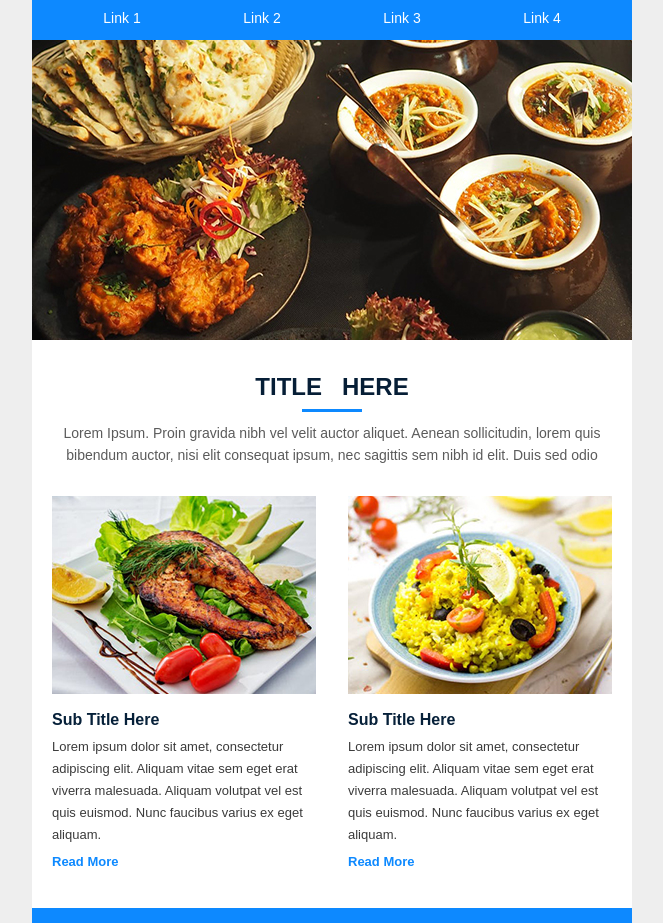
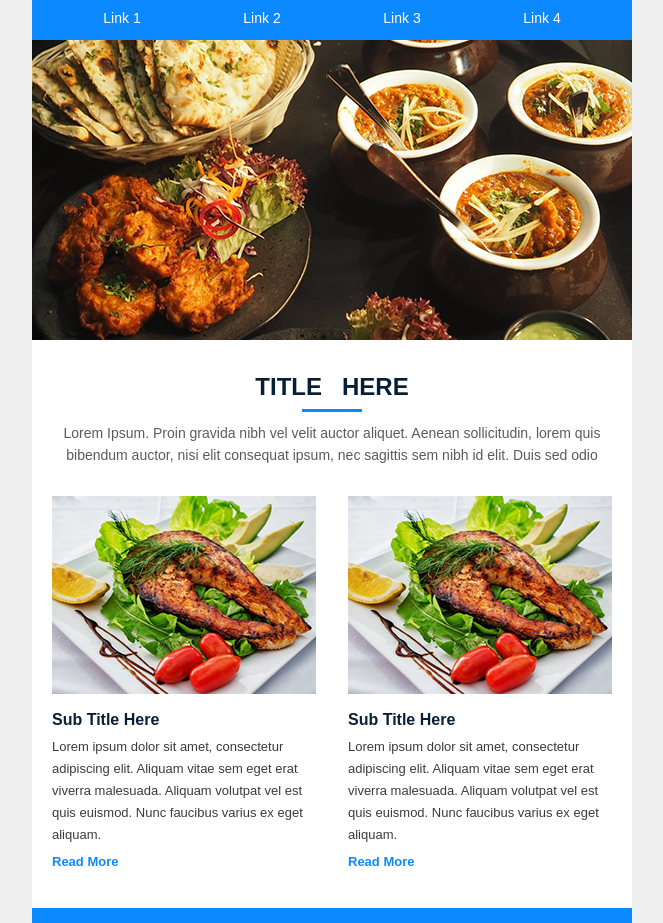
Before and after one commit to vipul0143/test1, a plain HTML site: page mailchimp_html/index.html in a window 1280 px wide. Shown: the part 125-1048 px from the top of the page, without its empty margins (308-971 px from the left). Drawn offline with Linux system fonts and the light colour scheme.

Commit message:
Update index.html

```diff
--- a/mailchimp_html/index.html
+++ b/mailchimp_html/index.html
@@ -382,7 +382,7 @@ table[class="btn_center"] {
                   </table></td>
                 <td valign="top" class="templetcontainer2"><table width="264" border="0" align="left" cellpadding="0" cellspacing="0" class="templetcontainer">
                     <tr>
-                      <td align="center" valign="top"><a href="#" target="_blank"><img src="images/264x198_2_img.jpg" alt="264x198_img" width="264" height="198" style="display:block; max-width:264px;" border="0"  hspace="0" vspace="0" class="full_img"  mc:edit="im2"/></a></td>
+                      <td align="center" valign="top"><a href="#" target="_blank"><img src="images/264x198_img.jpg" alt="264x198_img" width="264" height="198" style="display:block; max-width:264px;" border="0"  hspace="0" vspace="0" class="full_img" mc:edit="im1"/></a></td>
                     </tr>
                     <tr>
                       <td height="10" style="line-height:0px; font-size:0px;">&nbsp;</td>
```
